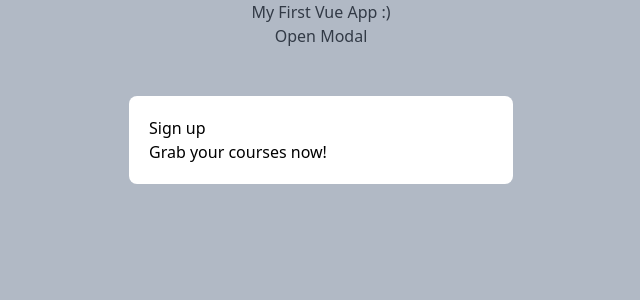
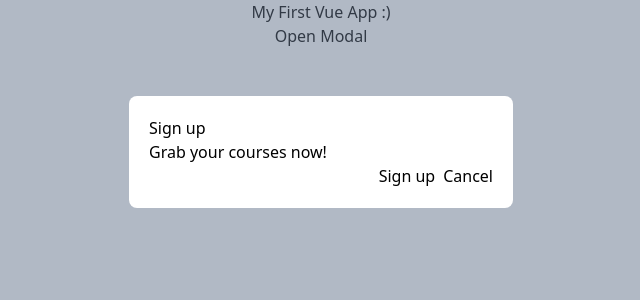
Before and after one commit to omar-diaa-48/learn-vue, a Vue app: page / in a window 1280 px wide. Both pictures are taken after a click on the button "Open Modal". Shown: the top 300 px of the page, without its empty margins (319-959 px from the left). Built offline with nearby package versions, Linux system fonts and the light colour scheme.

Commit message:
add slots to modal

```diff
--- a/src/App.vue
+++ b/src/App.vue
@@ -1,12 +1,18 @@
 <template>
   <div class="flex flex-col items-center">
     <h1>{{ title }}</h1>
-    <Modal
-      v-if="showModal"
-      :header="header"
-      :text="text"
-      @close="toggleModal"
-    />
+    <Modal v-if="showModal" :header="header" :text="text" @close="toggleModal">
+      <template v-slot:content>
+        <h1>{{ header }}</h1>
+        <p>{{ text }}</p>
+      </template>
+      <template v-slot:links>
+        <div class="flex justify-end">
+          <button>Sign up</button>
+          <button class="ml-2" @click="toggleModal">Cancel</button>
+        </div>
+      </template>
+    </Modal>
     <button @click="toggleModal">Open Modal</button>
   </div>
 </template>
--- a/src/components/Modal.vue
+++ b/src/components/Modal.vue
@@ -4,8 +4,8 @@
     class="top-0 fixed bg-slate-500 bg-opacity-50 w-full h-full"
   >
     <div class="w-96 p-5 mx-auto my-24 bg-white rounded-lg">
-      <h1>{{ header }}</h1>
-      <p>{{ text }}</p>
+      <slot name="content" />
+      <slot name="links" />
     </div>
   </div>
 </template>
```
